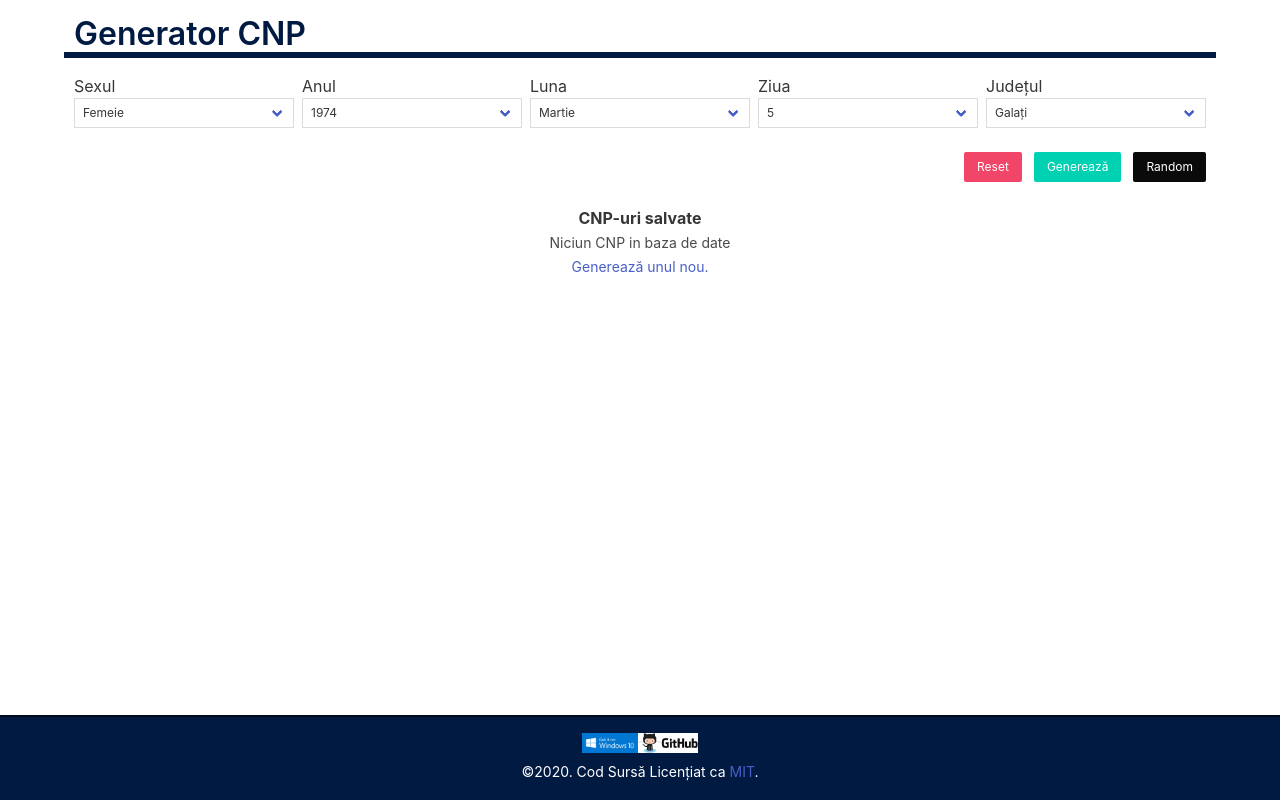
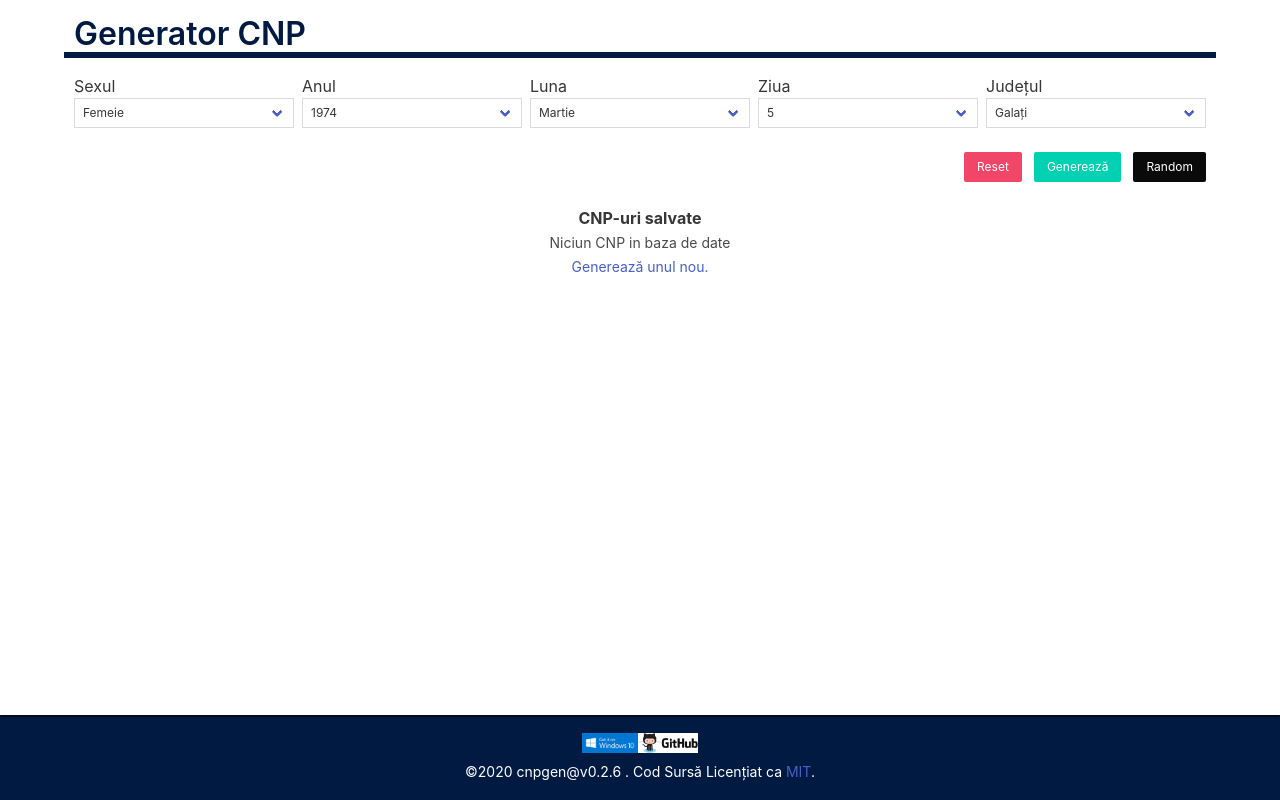
Before and after one commit to davidmoraru/cnpgen, a Vue app: page / in a window 1280 px wide. Built offline with nearby package versions, Linux system fonts and the light colour scheme.

Commit message:
update mic

```diff
--- a/package.json
+++ b/package.json
@@ -1,7 +1,7 @@
 {
     "name": "cnpgen",
-    "description": "Generator CNP, CNP-uri",
-    "version": "0.2.5",
+    "description": "Generator CNP, Generator CNP-uri. Un generator de CNP-uri rapid si complet. Genereaza CNP-uri valide in functie de sex, data nasterii si judet.",
+    "version": "0.2.6",
     "private": false,
     "scripts": {
         "serve": "vue-cli-service serve",
--- a/public/index.html
+++ b/public/index.html
@@ -9,6 +9,7 @@
     <link rel="manifest" href="manifest.json">
     <link rel="icon" href="<%= BASE_URL %>favicon.ico">
     <title>Generator CNP</title>
+    <script data-ad-client="ca-pub-1654545436433064" async src="https://pagead2.googlesyndication.com/pagead/js/adsbygoogle.js"></script>
   </head>
   <body>
     <noscript>
@@ -16,8 +17,6 @@
     </noscript>
     <div id="app"></div>
     <!-- built files will be auto injected -->
-
-    <script data-ad-client="ca-pub-1654545436433064" async src="https://pagead2.googlesyndication.com/pagead/js/adsbygoogle.js"></script>
     <!-- Global site tag (gtag.js) - Google Analytics -->
     <script async src="https://www.googletagmanager.com/gtag/js?id=UA-177345055-1"></script>
     <script>
--- a/src/App.vue
+++ b/src/App.vue
@@ -21,6 +21,26 @@ export default {
 </script>
 
 <style lang="scss">
+* {
+  scrollbar-width: thin;
+  scrollbar-color: #001a42 #ffffff;
+}
+
+*::-webkit-scrollbar {
+  display: none;
+  width: 10px;
+}
+
+*::-webkit-scrollbar-track {
+  background: rgb(255, 255, 255);
+}
+
+*::-webkit-scrollbar-thumb {
+  background-color: #001a42;
+  border-radius: 20px;
+  border: 3px solid rgb(255, 255, 255);
+}
+
 body {
   position: relative;
 }
--- a/src/components/Footer.vue
+++ b/src/components/Footer.vue
@@ -16,12 +16,17 @@
 <script>
 import {
   reactive
-} from 'vue'
+} from 'vue';
+import {
+  name,
+  version
+} from '../../package.json';
 export default {
   name: 'Footer',
   setup() {
+    const v = ' ' + name + '@v' + version + ' ';
     const copy = reactive({
-      text: '&copy;' + new Date().getFullYear() + '. Cod Sursă Licențiat ca <a>MIT</a>.'
+      text: '&copy;' + new Date().getFullYear() + v + '. Cod Sursă Licențiat ca <a>MIT</a>.'
     })
     return {
       copy
--- a/src/components/Gen.vue
+++ b/src/components/Gen.vue
@@ -195,6 +195,7 @@ export default {
   setup(props, ctx) {
     var zile = ref('');
     var ani = ref('');
+    const salvate = reactive([]);
     const gen = reactive({
       sex: '0',
       day: '01',
@@ -222,7 +223,6 @@ export default {
       if (usergen)
         genCNP();
     }
-    const salvate = reactive([]);
 
     function resetGen() {
       while (salvate.length) {
```
Also changed, not shown: 2 other files (tests, documents, lock files or other folders).
